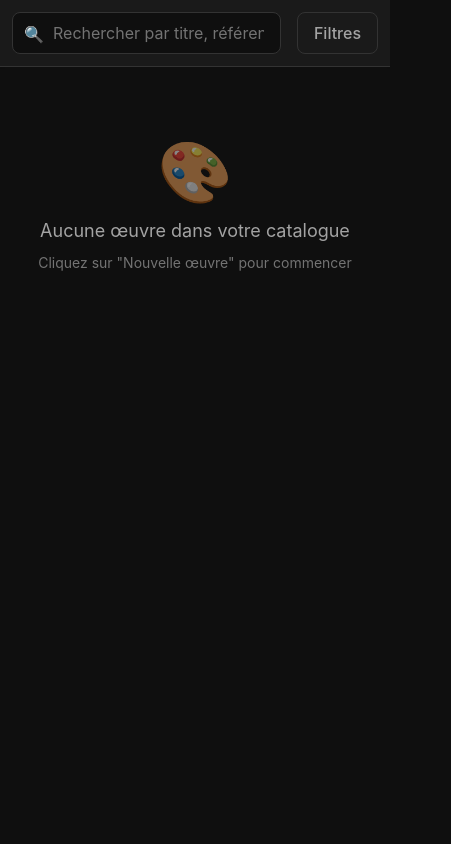
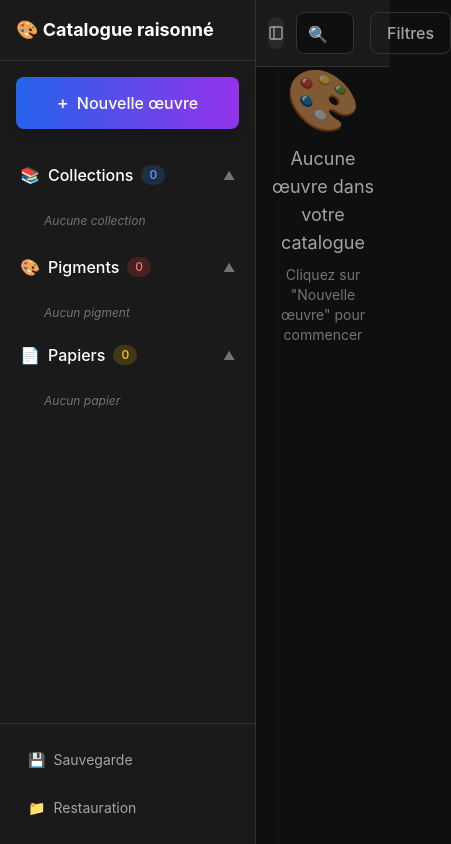
Before and after one commit to ThibautBaissac/catalogue, a React (Vite) app: page / in a window 390 px wide. Shown: the whole page, 451 px wide, since content can reach past the window. Built offline with nearby package versions, Linux system fonts and the light colour scheme.

Commit message:
feat: Implement sidebar toggle functionality and enhance section management in Sidebar component

```diff
--- a/src/renderer/App.tsx
+++ b/src/renderer/App.tsx
@@ -10,6 +10,7 @@ function App() {
   const { selectedArtwork, clearSelection } = useCatalogStore();
   const [showEditor, setShowEditor] = useState(false);
   const [editingArtwork, setEditingArtwork] = useState<any>(null);
+  const [sidebarVisible, setSidebarVisible] = useState(true);
 
   const handleNewArtwork = () => {
     setEditingArtwork(null);
@@ -33,24 +34,47 @@ function App() {
     window.dispatchEvent(new CustomEvent('artwork-updated'));
   };
 
+  const toggleSidebar = () => {
+    setSidebarVisible(!sidebarVisible);
+  };
+
   return (
     <div className="flex h-screen bg-dark-bg text-dark-text-primary">
-      {/* Sidebar - Hidden on mobile, shown on md+ */}
-      <div className="hidden md:block">
+      {/* Sidebar - Always visible with toggle */}
+      <div className={`${sidebarVisible ? 'block' : 'hidden'} h-full transition-all duration-300`}>
         <Sidebar onNewArtwork={handleNewArtwork} />
-      </div>
-
-      {/* Mobile sidebar overlay */}
-      <div className="md:hidden fixed inset-0 z-40 flex">
-        {/* Mobile sidebar will be implemented here */}
       </div>
 
       {/* Main content */}
       <div className="flex-1 flex flex-col min-w-0">
-        {/* Header with search */}
+        {/* Header with search and sidebar toggle */}
         <div className="bg-dark-card border-b border-dark-border shadow-sm">
-          <div className="p-3 md:p-4">
-            <SearchBar />
+          <div className="p-3 md:p-4 flex items-center gap-3">
+            {/* Sidebar toggle button */}
+            <button
+              onClick={toggleSidebar}
+              className="flex items-center justify-center w-8 h-8 rounded-lg bg-dark-hover hover:bg-dark-border text-dark-text-secondary hover:text-dark-text-primary transition-all duration-200"
+              title={sidebarVisible ? "Masquer la barre latérale" : "Afficher la barre latérale"}
+            >
+              <svg
+                width="16"
+                height="16"
+                viewBox="0 0 24 24"
+                fill="none"
+                stroke="currentColor"
+                strokeWidth="2"
+                strokeLinecap="round"
+                strokeLinejoin="round"
+              >
+                <rect x="3" y="3" width="18" height="18" rx="2"/>
+                <path d="M9 3v18"/>
+              </svg>
+            </button>
+
+            {/* Search bar */}
+            <div className="flex-1">
+              <SearchBar />
+            </div>
           </div>
         </div>
 
--- a/src/renderer/components/Sidebar.tsx
+++ b/src/renderer/components/Sidebar.tsx
@@ -11,7 +11,9 @@ export default function Sidebar({ onNewArtwork }: SidebarProps) {
   const [collections, setCollections] = useState<Collection[]>([]);
   const [pigments, setPigments] = useState<Pigment[]>([]);
   const [papers, setPapers] = useState<Paper[]>([]);
-  const [activeSection, setActiveSection] = useState<string>('');
+  const [collectionsOpen, setCollectionsOpen] = useState<boolean>(true);
+  const [pigmentsOpen, setPigmentsOpen] = useState<boolean>(true);
+  const [papersOpen, setPapersOpen] = useState<boolean>(true);
   const [showDataManager, setShowDataManager] = useState<'collections' | 'pigments' | 'papers' | null>(null);
 
   useEffect(() => {
@@ -34,7 +36,17 @@ export default function Sidebar({ onNewArtwork }: SidebarProps) {
   };
 
   const toggleSection = (section: string) => {
-    setActiveSection(activeSection === section ? '' : section);
+    switch (section) {
+      case 'collections':
+        setCollectionsOpen(!collectionsOpen);
+        break;
+      case 'pigments':
+        setPigmentsOpen(!pigmentsOpen);
+        break;
+      case 'papers':
+        setPapersOpen(!papersOpen);
+        break;
+    }
   };
 
   const handleManageData = (type: 'collections' | 'pigments' | 'papers') => {
@@ -76,13 +88,12 @@ export default function Sidebar({ onNewArtwork }: SidebarProps) {
 
   return (
     <>
-      <aside className="w-64 lg:w-72 bg-dark-card border-r border-dark-border flex flex-col shadow-xl">
+      <aside className="w-64 lg:w-72 h-full bg-dark-card border-r border-dark-border flex flex-col shadow-xl">
         {/* Header */}
         <div className="p-4 lg:p-6 border-b border-dark-border">
           <h1 className="font-bold text-lg lg:text-xl text-dark-text-primary">
-            🎨 Catalogue
+            🎨 Catalogue raisonné
           </h1>
-          <p className="text-xs text-dark-text-muted mt-1">Raisonné</p>
         </div>
 
         {/* New artwork button */}
@@ -125,13 +136,13 @@ export default function Sidebar({ onNewArtwork }: SidebarProps) {
                   ⚙️
                 </button>
                 <span className="text-xs text-dark-text-muted transition-transform duration-200" style={{
-                  transform: activeSection === 'collections' ? 'rotate(180deg)' : 'rotate(0deg)'
+                  transform: collectionsOpen ? 'rotate(180deg)' : 'rotate(0deg)'
                 }}>
                   ▼
                 </span>
               </div>
             </div>
-            {activeSection === 'collections' && (
+            {collectionsOpen && (
               <div className="ml-6 mt-2 space-y-1">
                 {collections.length === 0 ? (
                   <div className="px-3 py-2 text-xs text-dark-text-muted italic">
@@ -173,13 +184,13 @@ export default function Sidebar({ onNewArtwork }: SidebarProps) {
                   ⚙️
                 </button>
                 <span className="text-xs text-dark-text-muted transition-transform duration-200" style={{
-                  transform: activeSection === 'pigments' ? 'rotate(180deg)' : 'rotate(0deg)'
+                  transform: pigmentsOpen ? 'rotate(180deg)' : 'rotate(0deg)'
                 }}>
                   ▼
                 </span>
               </div>
             </div>
-            {activeSection === 'pigments' && (
+            {pigmentsOpen && (
               <div className="ml-6 mt-2 space-y-1">
                 {pigments.length === 0 ? (
                   <div className="px-3 py-2 text-xs text-dark-text-muted italic">
@@ -221,13 +232,13 @@ export default function Sidebar({ onNewArtwork }: SidebarProps) {
                   ⚙️
                 </button>
                 <span className="text-xs text-dark-text-muted transition-transform duration-200" style={{
-                  transform: activeSection === 'papers' ? 'rotate(180deg)' : 'rotate(0deg)'
+                  transform: papersOpen ? 'rotate(180deg)' : 'rotate(0deg)'
                 }}>
                   ▼
                 </span>
               </div>
             </div>
-            {activeSection === 'papers' && (
+            {papersOpen && (
               <div className="ml-6 mt-2 space-y-1">
                 {papers.length === 0 ? (
                   <div className="px-3 py-2 text-xs text-dark-text-muted italic">
```
